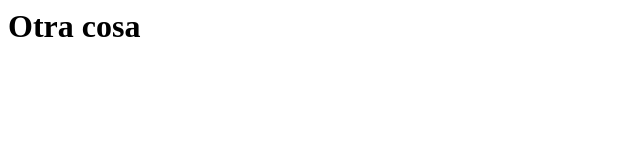
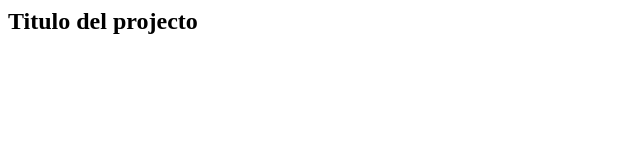
Before and after one commit to s-rom/ESDIB_SJO_G0, a plain HTML site: page index.html in a window 1280 px wide. Shown: the whole page, without its empty margins (0-640 px from the left). Drawn offline with Linux system fonts and the light colour scheme.

Commit message:
Añade h2 con titulo

```diff
--- a/index.html
+++ b/index.html
@@ -7,7 +7,7 @@
 
 
 <body>
-    <h1> Otra cosa </h1>
+    <h2> Titulo del projecto </h2>
 
 </body>
 
```
